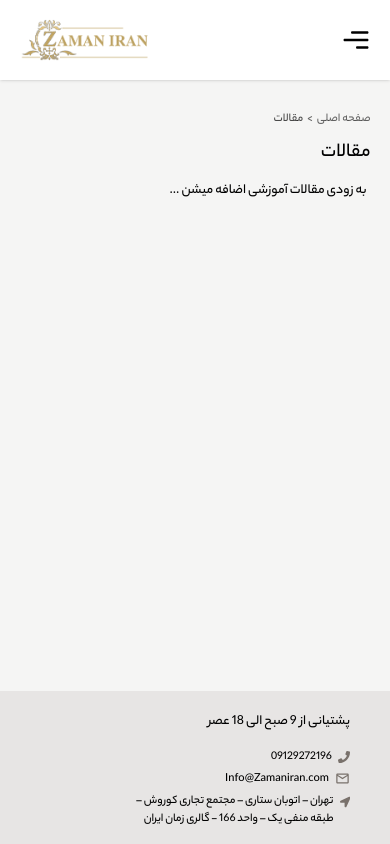
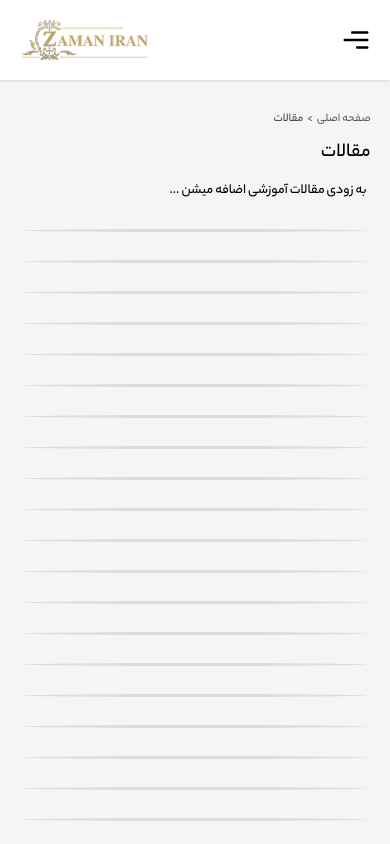
Before and after one commit to hoseinmohammadi-dev/ShopZamanIran, a Next.js app: page /articles in a window 390 px wide. Shown: the top 844 px of the page. Built offline with nearby package versions, Linux system fonts and the light colour scheme.

Commit message:
UI Articles page

```diff
--- a/src/app/articles/page.jsx
+++ b/src/app/articles/page.jsx
@@ -3,7 +3,7 @@ import Link from "next/link";
 export default function page() {
     return (
 
-        <section className="min-h-[65dvh] lg:min-h-[55dvh]">
+        <section className="min-h-screen  ">
             <div className="mx-[5%] flex text-black/60 text-[12px] md:text-[14px]">
                 <Link href="/">صفحه اصلی</Link>
                 <span className="mx-1">{">"}</span>
@@ -18,7 +18,34 @@ export default function page() {
             <div className="mx-[6%] text-[14px] md:text-[16px] lg:text-[18px]">
                 <p>به زودی مقالات آموزشی اضافه میشن ...</p>
             </div>
+            <div className="mx-[6%]">
+                <div className="w-full h-[3px] md:h-1 lg:h-[5px] rounded-[1000%] bg-black/10 my-7 md:my-10 lg:my-13"></div>
+                <div className="w-full h-[3px] md:h-1 lg:h-[5px] rounded-[1000%] bg-black/10 my-7 md:my-10 lg:my-13"></div>
+                <div className="w-full h-[3px] md:h-1 lg:h-[5px] rounded-[1000%] bg-black/10 my-7 md:my-10 lg:my-13"></div>
+                <div className="w-full h-[3px] md:h-1 lg:h-[5px] rounded-[1000%] bg-black/10 my-7 md:my-10 lg:my-13"></div>
+                <div className="w-full h-[3px] md:h-1 lg:h-[5px] rounded-[1000%] bg-black/10 my-7 md:my-10 lg:my-13"></div>
+                <div className="w-full h-[3px] md:h-1 lg:h-[5px] rounded-[1000%] bg-black/10 my-7 md:my-10 lg:my-13"></div>
+                <div className="w-full h-[3px] md:h-1 lg:h-[5px] rounded-[1000%] bg-black/10 my-7 md:my-10 lg:my-13"></div>
+                <div className="w-full h-[3px] md:h-1 lg:h-[5px] rounded-[1000%] bg-black/10 my-7 md:my-10 lg:my-13"></div>
+                <div className="w-full h-[3px] md:h-1 lg:h-[5px] rounded-[1000%] bg-black/10 my-7 md:my-10 lg:my-13"></div>
+                <div className="w-full h-[3px] md:h-1 lg:h-[5px] rounded-[1000%] bg-black/10 my-7 md:my-10 lg:my-13"></div>
+                <div className="w-full h-[3px] md:h-1 lg:h-[5px] rounded-[1000%] bg-black/10 my-7 md:my-10 lg:my-13"></div>
+                <div className="w-full h-[3px] md:h-1 lg:h-[5px] rounded-[1000%] bg-black/10 my-7 md:my-10 lg:my-13"></div>
+                <div className="w-full h-[3px] md:h-1 lg:h-[5px] rounded-[1000%] bg-black/10 my-7 md:my-10 lg:my-13"></div>
 
+                <div className="md:hidden w-full h-[3px] md:h-1 lg:h-[5px] rounded-[1000%] bg-black/10 my-7 md:my-10 lg:my-13"></div>
+                <div className="md:hidden w-full h-[3px] md:h-1 lg:h-[5px] rounded-[1000%] bg-black/10 my-7 md:my-10 lg:my-13"></div>
+                <div className="md:hidden w-full h-[3px] md:h-1 lg:h-[5px] rounded-[1000%] bg-black/10 my-7 md:my-10 lg:my-13"></div>
+                <div className="md:hidden w-full h-[3px] md:h-1 lg:h-[5px] rounded-[1000%] bg-black/10 my-7 md:my-10 lg:my-13"></div>
+                <div className="md:hidden w-full h-[3px] md:h-1 lg:h-[5px] rounded-[1000%] bg-black/10 my-7 md:my-10 lg:my-13"></div>
+
+                <div className="lg:hidden w-full h-[3px] md:h-1 lg:h-[5px] rounded-[1000%] bg-black/10 my-7 md:my-10 lg:my-13"></div>
+                <div className="lg:hidden w-full h-[3px] md:h-1 lg:h-[5px] rounded-[1000%] bg-black/10 my-7 md:my-10 lg:my-13"></div>
+                <div className="lg:hidden w-full h-[3px] md:h-1 lg:h-[5px] rounded-[1000%] bg-black/10 my-7 md:my-10 lg:my-13"></div>
+                <div className="lg:hidden w-full h-[3px] md:h-1 lg:h-[5px] rounded-[1000%] bg-black/10 my-7 md:my-10 lg:my-13"></div>
+                <div className="lg:hidden w-full h-[3px] md:h-1 lg:h-[5px] rounded-[1000%] bg-black/10 my-7 md:my-10 lg:my-13"></div>
+
+            </div>
         </section>
     )
 }
--- a/src/app/product/[slug]/page.jsx
+++ b/src/app/product/[slug]/page.jsx
@@ -35,11 +35,11 @@ export default function productPage() {
         if (slug) fechProduct();
     }, [slug])
 
-    if (loading) return <div className="text-center mt-10">در حال بارگذاری...</div>;
+    if (loading) return <div className="text-center mt-10 min-h-screen">در حال بارگذاری...</div>;
     if (error) return <div className="text-center mt-10 text-red-600">{error}</div>;
 
     return (
-        <section className="container mx-auto  py-10">
+        <section className="container mx-auto py-10">
 
             <div className="mx-[5%] flex text-black/60 text-[12px] md:text-[14px]">
                 <Link href="/">صفحه اصلی</Link>
@@ -76,7 +76,7 @@ export default function productPage() {
 
                 </div>
             </div>
-                    <div className="w-full h-[3px] md:h-[4px] lg:h-[5px] rounded-[1000%] bg-black/10 my-7 md:my-10 lg:my-13"></div>
+                    <div className="w-full h-[3px] md:h-1 lg:h-[5px] rounded-[1000%] bg-black/10 my-7 md:my-10 lg:my-13"></div>
                     <Sec4/>
         </section>
     );
```
Lines whose indentation alone changed are shown as unchanged.
